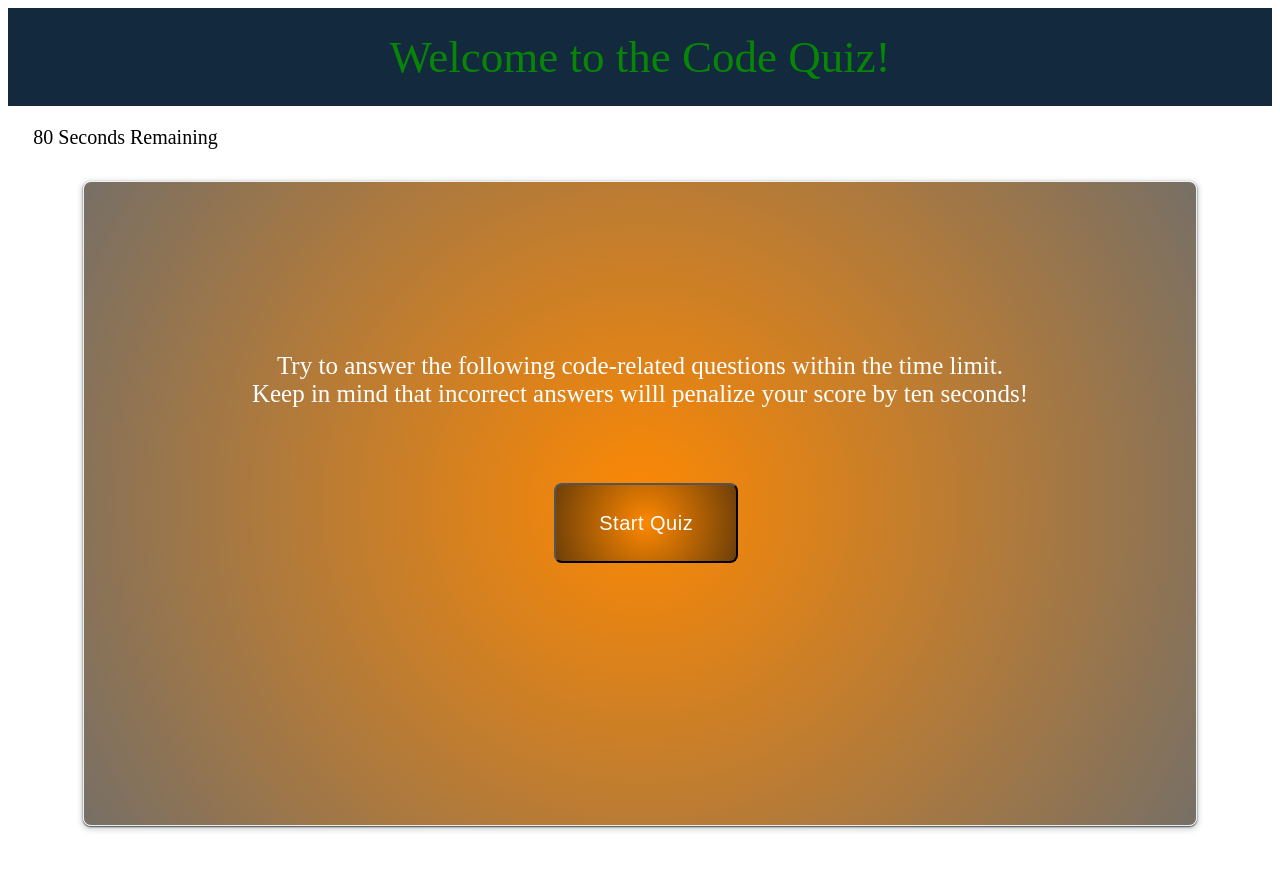
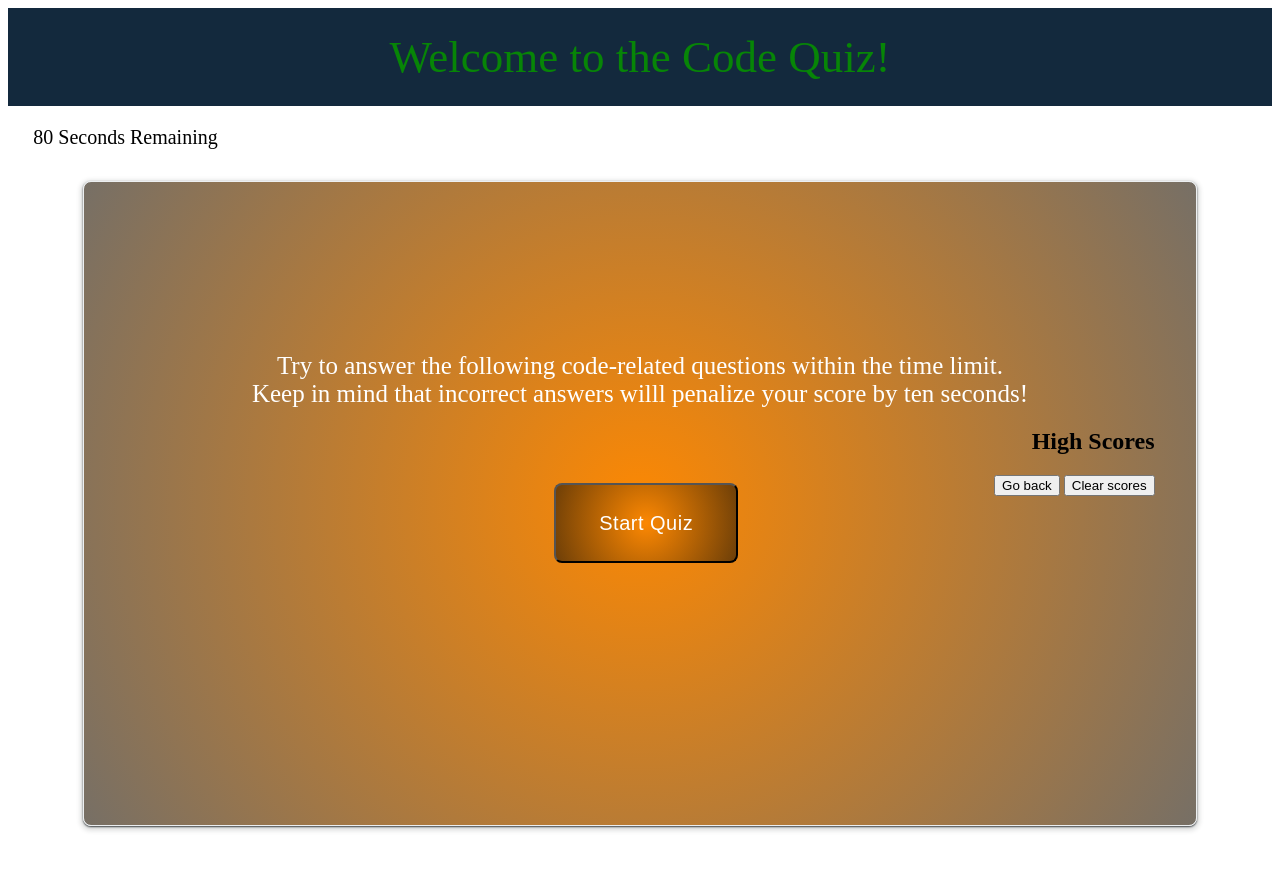
Before and after one commit to JayBarbanel/UCLA_HW_CodeQuiz, a plain HTML site: page assets/index.html in a window 1280 px wide. Drawn offline with Linux system fonts and the light colour scheme.

Commit message:
added comments to css file

```diff
--- a/assets/index.html
+++ b/assets/index.html
@@ -17,7 +17,7 @@
             <p id="timerCount">80 Seconds Remaining</p>
         </div>
         <div id="container">
-            <div id="score">Game Over // Subit your initials to save High Score</div>
+            <div id="score">Game Over // Submit your initials to save High Score</div>
         </div>
     </section>
     <section>
@@ -35,8 +35,17 @@
                     <li id="answer4">answer4</li>
                 </ul>
             </div>
+            <section id="highScores">
+                <div class="goodbye">
+                    <h2>High Scores</h2>
+                    <ol id="score-list"></ol>
+                    <button id="goback" class="btn">Go back</button>
+                    <button id="clearscores" class="btn">Clear scores</button>
+                </div>
+            </section>
         </div>
     </section>
+
 
     <script src="./script.js "></script>
 </body>
--- a/assets/style.css
+++ b/assets/style.css
@@ -15,6 +15,9 @@ header {
     font-size: 20px;
 }
 
+
+/* this is for the timer which is placed in the top left */
+
 #timerCount {
     Width: 200px;
     Text-align: left;
@@ -23,13 +26,19 @@ header {
     margin-left: 2%;
 }
 
-#highScore {
+
+/* places highscore button on bottom right of card */
+
+#highScores {
     Width: 200px;
     Text-align: right;
     Float: right;
     Display: block;
     margin-right: 2%;
 }
+
+
+/* design and placement for start buttong */
 
 .startButton {
     border-radius: 8px;
@@ -48,6 +57,9 @@ header {
     margin-top: 7%;
 }
 
+
+/* This container is for the background box that questions live in */
+
 .card {
     background: radial-gradient(circle, rgb(252, 136, 3) 0%, rgba(29, 17, 1, 0.604) 100%);
     border: 1px solid #eceff1;
@@ -58,6 +70,9 @@ header {
     height: 603px;
     align-items: center;
 }
+
+
+/* this is the text when you load page, eventually gets hidden */
 
 #prompt {
     color: rgb(255, 255, 255);
@@ -71,6 +86,9 @@ header {
     display: none;
 }
 
+
+/* for all questions */
+
 #question {
     color: rgb(255, 255, 255);
     font-size: 25px;
@@ -78,6 +96,9 @@ header {
     margin-top: 150px;
     align-items: center;
 }
+
+
+/* each answer has its own ID, they have different information in side them and require that they can be called seperate */
 
 #answers {
     color: rgb(255, 255, 255);
@@ -181,6 +202,9 @@ header {
     margin-top: 5px;
 }
 
+
+/* this ides bullet points from list */
+
 .no-bullet {
     list-style-type: none
 }
```
